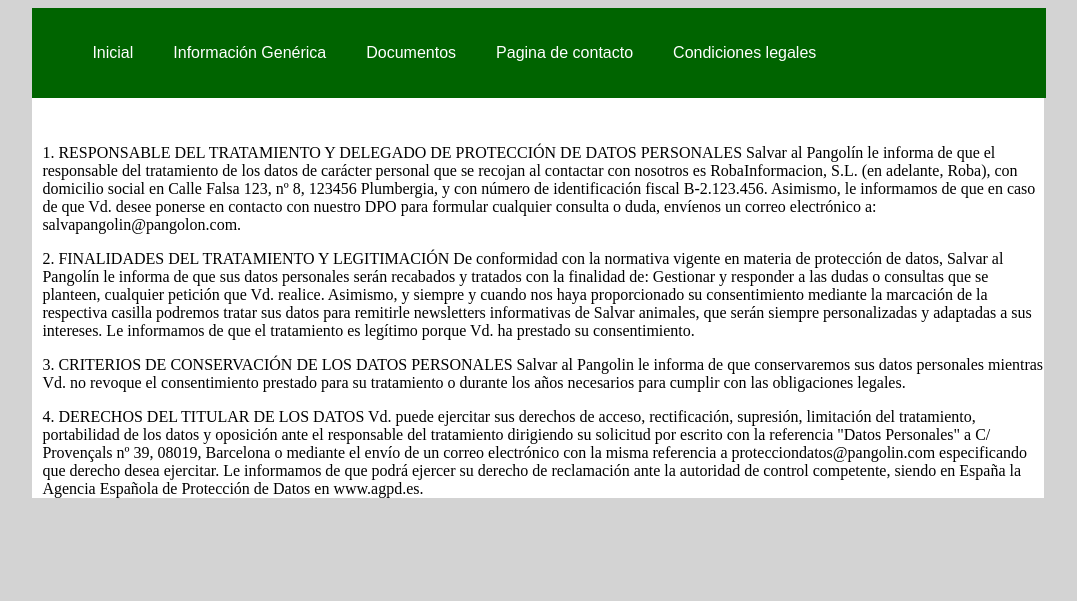
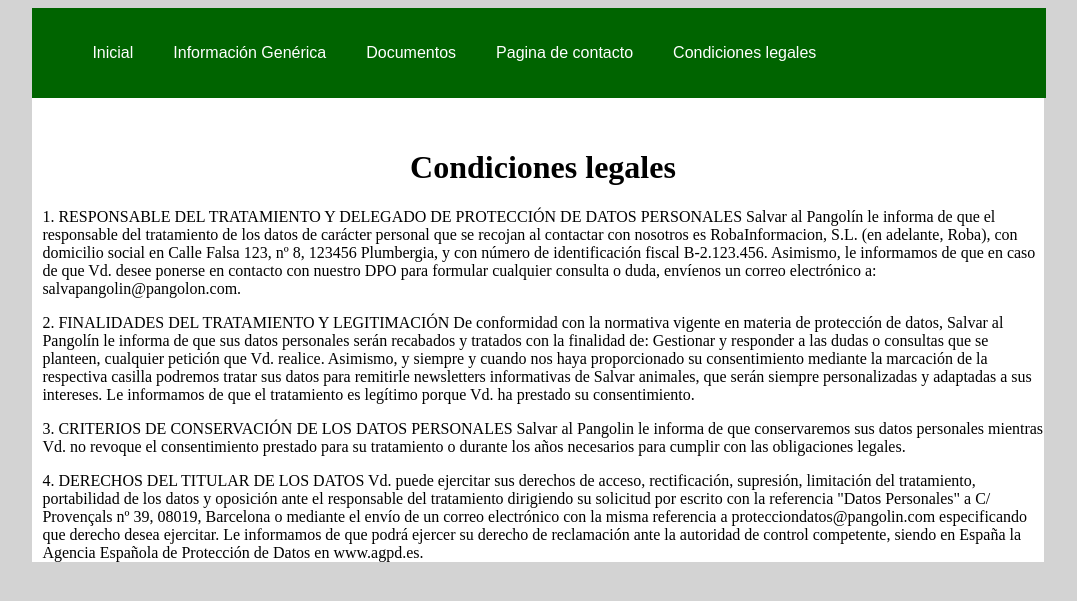
Before and after one commit to pauCanovas/practica-1-parte-3, a PHP site: page /condiciones.php in a window 1280 px wide. Shown: the top 601 px of the page, without its empty margins (102-1179 px from the left). Run offline with PHP 8.4, Linux system fonts and the light colour scheme.

Commit message:
hi condiciones

```diff
--- a/condiciones.php
+++ b/condiciones.php
@@ -9,6 +9,7 @@
         <div id="wrapper">
             <?php include 'menu.php';?>
             <div id="texto">
+                <h1 style="text-align:center">Condiciones legales</h1>
                 <p>
                     1. RESPONSABLE DEL TRATAMIENTO Y DELEGADO DE PROTECCIÓN DE DATOS PERSONALES
 
```
